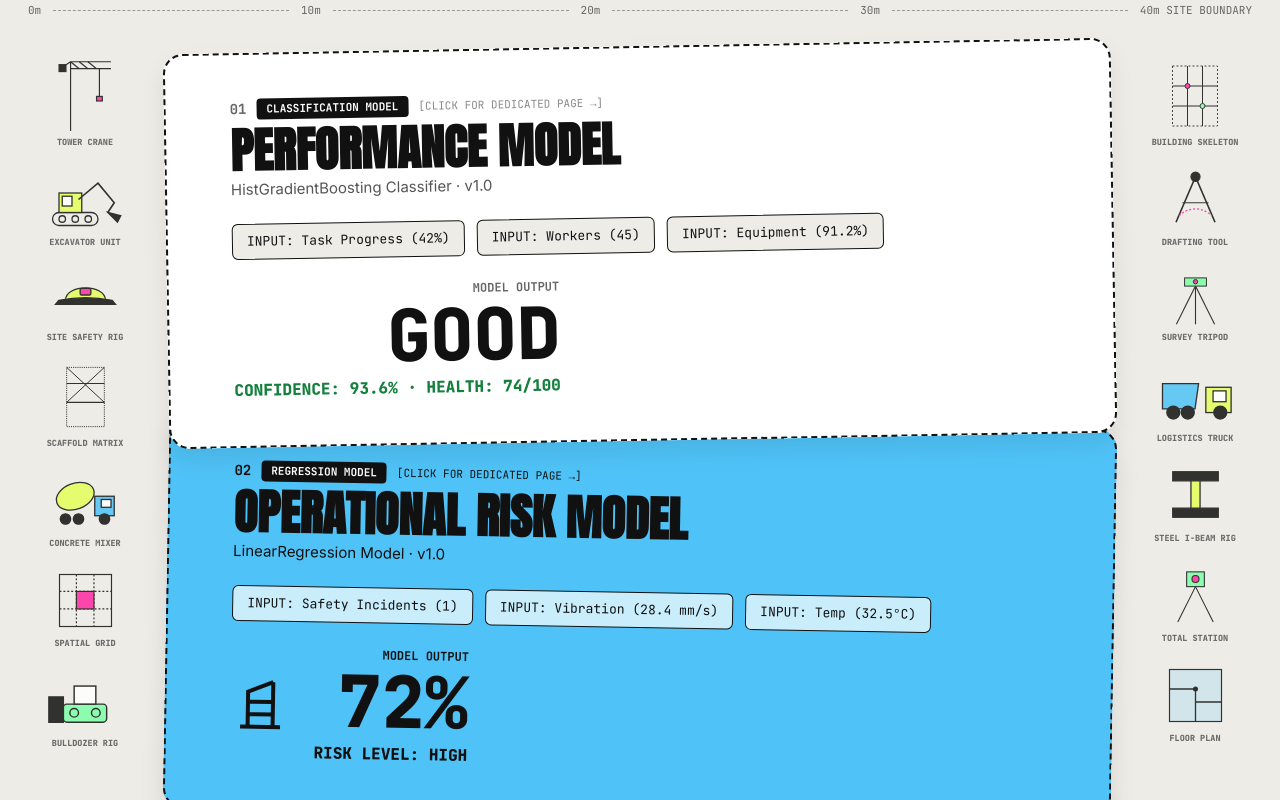
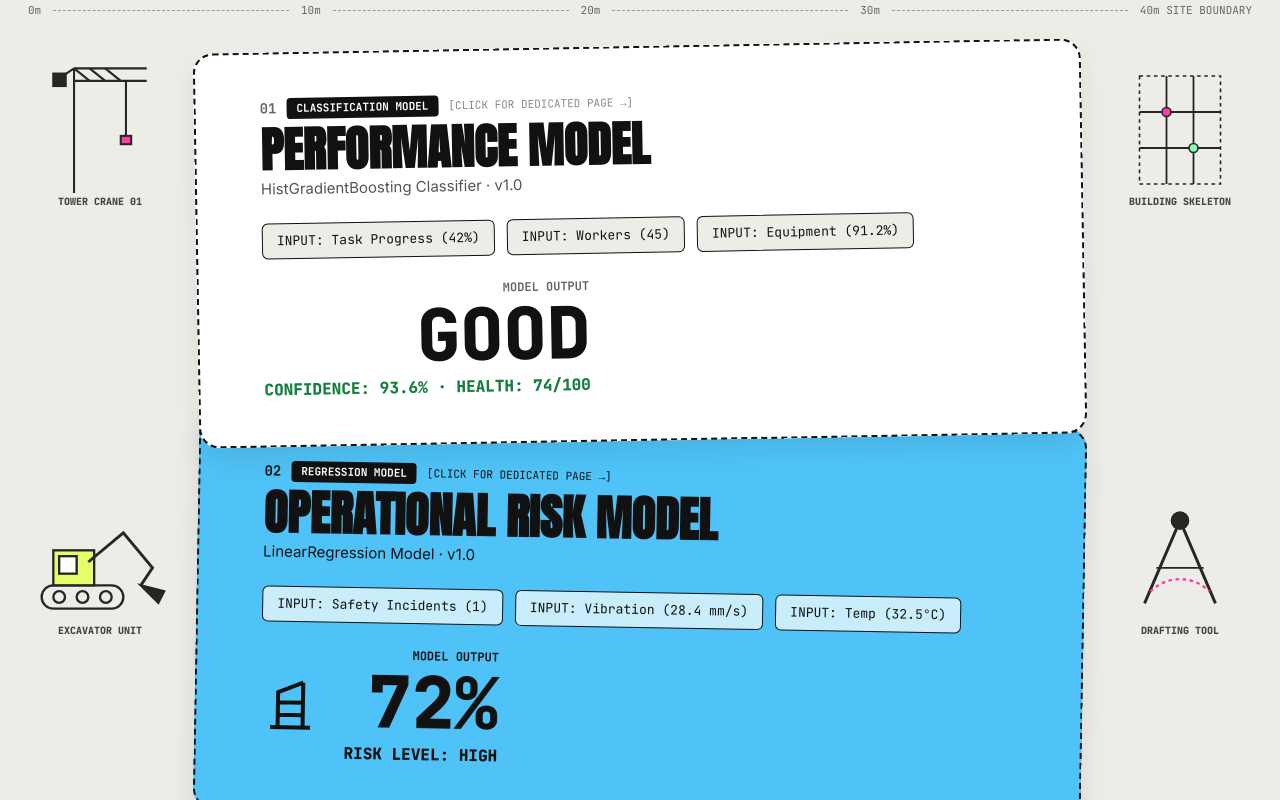
Before and after one commit to shubham392007-sketch/ConArk_Systems, a React (Vite) app in the folder frontend/: page / in a window 1280 px wide. Shown: the part 480-1280 px from the top of the page. Built offline with nearby package versions, Linux system fonts and the light colour scheme; no server answers.

Commit message:
fix(ui): restore large SVG dimensions and map 1-to-1 to each card's 175px vertical height for perfect alignment beside Card 01 to Card 05

```diff
--- a/frontend/src/pages/CommandCenter.tsx
+++ b/frontend/src/pages/CommandCenter.tsx
@@ -179,15 +179,15 @@ export const CommandCenter: React.FC = () => {
         <span>40m SITE BOUNDARY</span>
       </div>
 
-      {/* 3-COLUMN MAIN LAYOUT: EXTREME LEFT SVGS (130px) | EXPANDED WIDE CARDS (1fr) | EXTREME RIGHT SVGS (130px) */}
-      <div style={{ display: 'grid', gridTemplateColumns: '130px 1fr 130px', gap: '16px', alignItems: 'start', marginBottom: '44px' }}>
+      {/* 3-COLUMN MAIN LAYOUT: EXTREME LEFT SVGS (160px) | EXPANDED CARDS (1fr) | EXTREME RIGHT SVGS (160px) */}
+      <div style={{ display: 'grid', gridTemplateColumns: '160px 1fr 160px', gap: '16px', alignItems: 'stretch', marginBottom: '44px' }}>
 
-        {/* EXTREME LEFT MARGIN COLUMN: 7 CONSTRUCTION SVGS EVENLY FRAMING ALL CARDS DOWN TO CARD 05 */}
-        <div style={{ display: 'flex', flexDirection: 'column', gap: '18px', paddingTop: '10px', alignItems: 'center', opacity: 0.85 }}>
+        {/* EXTREME LEFT MARGIN COLUMN: 5 LARGE SVGS MAPPED 1-TO-1 BESIDE EACH CARD */}
+        <div style={{ display: 'flex', flexDirection: 'column', justifyContent: 'space-between', opacity: 0.9, height: '100%' }}>
 
-          {/* SVG 1: Tower Crane */}
-          <div style={{ textAlign: 'center' }}>
-            <svg width="90" height="75" viewBox="0 0 100 130" fill="none" stroke="#111111" strokeWidth="2">
+          {/* SVG 1: Large Tower Crane (Beside Card 01 Performance Model) */}
+          <div style={{ height: '175px', display: 'flex', flexDirection: 'column', alignItems: 'center', justifyContent: 'center' }}>
+            <svg width="140" height="135" viewBox="0 0 100 130" fill="none" stroke="#111111" strokeWidth="2">
               <line x1="25" y1="130" x2="25" y2="10" />
               <line x1="25" y1="10" x2="95" y2="10" />
               <line x1="10" y1="20" x2="25" y2="10" />
@@ -195,16 +195,16 @@ export const CommandCenter: React.FC = () => {
               <line x1="25" y1="10" x2="40" y2="22" />
               <line x1="40" y1="10" x2="55" y2="22" />
               <line x1="55" y1="10" x2="70" y2="22" />
-              <line x1="75" y1="22" x2="75" y2="70" />
-              <rect x="70" y="70" width="10" height="8" fill="#FF2AA1" stroke="#111111" />
+              <line x1="75" y1="22" x2="75" y2="75" />
+              <rect x="70" y="75" width="10" height="8" fill="#FF2AA1" stroke="#111111" />
               <rect x="5" y="15" width="12" height="12" fill="#111111" />
             </svg>
-            <span style={{ fontSize: '8.5px', fontFamily: 'JetBrains Mono, monospace', fontWeight: '800', color: '#555', display: 'block' }}>TOWER CRANE</span>
+            <span style={{ fontSize: '10px', fontFamily: 'JetBrains Mono, monospace', fontWeight: '800', color: '#333', marginTop: '2px' }}>TOWER CRANE 01</span>
           </div>
 
-          {/* SVG 2: Heavy Excavator */}
-          <div style={{ textAlign: 'center' }}>
-            <svg width="90" height="65" viewBox="0 0 120 100" fill="none" stroke="#111111" strokeWidth="2">
+          {/* SVG 2: Large Heavy Excavator (Beside Card 02 Risk Model) */}
+          <div style={{ height: '175px', display: 'flex', flexDirection: 'column', alignItems: 'center', justifyContent: 'center' }}>
+            <svg width="140" height="120" viewBox="0 0 120 100" fill="none" stroke="#111111" strokeWidth="2">
               <rect x="10" y="70" width="70" height="20" rx="10" fill="#EDECE7" />
               <circle cx="25" cy="80" r="5" />
               <circle cx="45" cy="80" r="5" />
@@ -214,34 +214,36 @@ export const CommandCenter: React.FC = () => {
               <path d="M50 50 L80 25 L105 55 L95 70" strokeWidth="2.5" />
               <path d="M95 70 L115 75 L110 85 Z" fill="#111111" />
             </svg>
-            <span style={{ fontSize: '8.5px', fontFamily: 'JetBrains Mono, monospace', fontWeight: '800', color: '#555', display: 'block' }}>EXCAVATOR UNIT</span>
+            <span style={{ fontSize: '10px', fontFamily: 'JetBrains Mono, monospace', fontWeight: '800', color: '#333', marginTop: '2px' }}>EXCAVATOR UNIT</span>
           </div>
 
-          {/* SVG 3: Safety Helmet */}
-          <div style={{ textAlign: 'center' }}>
-            <svg width="85" height="60" viewBox="0 0 100 90" fill="none" stroke="#111111" strokeWidth="2">
+          {/* SVG 3: Large Site Safety Rig (Beside Card 03 Cost Forecast Model) */}
+          <div style={{ height: '175px', display: 'flex', flexDirection: 'column', alignItems: 'center', justifyContent: 'center' }}>
+            <svg width="130" height="110" viewBox="0 0 100 90" fill="none" stroke="#111111" strokeWidth="2">
               <path d="M20 50 C20 25, 80 25, 80 50 Z" fill="#E4FF5B" stroke="#111111" />
               <path d="M10 50 Q50 42 90 50 L95 56 L5 56 Z" fill="#111111" />
               <rect x="42" y="32" width="16" height="10" fill="#FF2AA1" rx="2" />
             </svg>
-            <span style={{ fontSize: '8.5px', fontFamily: 'JetBrains Mono, monospace', fontWeight: '800', color: '#555', display: 'block' }}>SITE SAFETY RIG</span>
+            <span style={{ fontSize: '10px', fontFamily: 'JetBrains Mono, monospace', fontWeight: '800', color: '#333', marginTop: '2px' }}>SITE SAFETY RIG</span>
           </div>
 
-          {/* SVG 4: Scaffolding Grid */}
-          <div style={{ textAlign: 'center' }}>
-            <svg width="85" height="70" viewBox="0 0 100 130" fill="none" stroke="#111111" strokeWidth="1.8">
-              <rect x="15" y="10" width="70" height="110" strokeDasharray="2 2" />
+          {/* SVG 4: Large Scaffolding Matrix (Beside Card 04 Time Forecast Model) */}
+          <div style={{ height: '175px', display: 'flex', flexDirection: 'column', alignItems: 'center', justifyContent: 'center' }}>
+            <svg width="130" height="135" viewBox="0 0 100 130" fill="none" stroke="#111111" strokeWidth="1.8">
+              <rect x="15" y="10" width="70" height="110" strokeDasharray="3 3" />
               <line x1="15" y1="40" x2="85" y2="40" strokeWidth="2" />
               <line x1="15" y1="75" x2="85" y2="75" strokeWidth="2" />
               <line x1="15" y1="10" x2="85" y2="75" />
               <line x1="85" y1="10" x2="15" y2="75" />
+              <line x1="15" y1="75" x2="85" y2="120" />
+              <line x1="85" y1="75" x2="15" y2="120" />
             </svg>
-            <span style={{ fontSize: '8.5px', fontFamily: 'JetBrains Mono, monospace', fontWeight: '800', color: '#555', display: 'block' }}>SCAFFOLD MATRIX</span>
+            <span style={{ fontSize: '10px', fontFamily: 'JetBrains Mono, monospace', fontWeight: '800', color: '#333', marginTop: '2px' }}>SCAFFOLD MATRIX</span>
           </div>
 
-          {/* SVG 5: Concrete Mixer Truck (Directly Beside Card 04/05) */}
-          <div style={{ textAlign: 'center' }}>
-            <svg width="90" height="65" viewBox="0 0 120 100" fill="none" stroke="#111111" strokeWidth="2">
+          {/* SVG 5: Large Concrete Mixer Truck (Beside Card 05 Space Optimization Model) */}
+          <div style={{ height: '175px', display: 'flex', flexDirection: 'column', alignItems: 'center', justifyContent: 'center' }}>
+            <svg width="140" height="120" viewBox="0 0 120 100" fill="none" stroke="#111111" strokeWidth="2">
               <ellipse cx="45" cy="45" rx="30" ry="20" transform="rotate(-20 45 45)" fill="#E4FF5B" stroke="#111111" />
               <rect x="75" y="45" width="30" height="30" fill="#4FC3F7" stroke="#111111" />
               <rect x="85" y="50" width="15" height="12" fill="#FFFFFF" stroke="#111111" />
@@ -249,32 +251,7 @@ export const CommandCenter: React.FC = () => {
               <circle cx="50" cy="80" r="8" fill="#111111" />
               <circle cx="90" cy="80" r="8" fill="#111111" />
             </svg>
-            <span style={{ fontSize: '8.5px', fontFamily: 'JetBrains Mono, monospace', fontWeight: '800', color: '#555', display: 'block' }}>CONCRETE MIXER</span>
-          </div>
-
-          {/* SVG 6: 2D Spatial Grid (Directly Beside Card 05 Space Optimization) */}
-          <div style={{ textAlign: 'center' }}>
-            <svg width="85" height="65" viewBox="0 0 100 100" fill="none" stroke="#111111" strokeWidth="1.8">
-              <rect x="10" y="10" width="80" height="80" fill="#EDECE7" stroke="#111111" />
-              <line x1="10" y1="36" x2="90" y2="36" strokeDasharray="3 3" />
-              <line x1="10" y1="63" x2="90" y2="63" strokeDasharray="3 3" />
-              <line x1="36" y1="10" x2="36" y2="90" strokeDasharray="3 3" />
-              <line x1="63" y1="10" x2="63" y2="90" strokeDasharray="3 3" />
-              <rect x="36" y="36" width="27" height="27" fill="#FF2AA1" stroke="#111111" />
-            </svg>
-            <span style={{ fontSize: '8.5px', fontFamily: 'JetBrains Mono, monospace', fontWeight: '800', color: '#555', display: 'block' }}>SPATIAL GRID</span>
-          </div>
-
-          {/* SVG 7: Heavy Bulldozer (Beside Card 05 Bottom) */}
-          <div style={{ textAlign: 'center' }}>
-            <svg width="90" height="65" viewBox="0 0 120 90" fill="none" stroke="#111111" strokeWidth="2">
-              <rect x="30" y="50" width="60" height="25" rx="5" fill="#7CFFA6" stroke="#111111" />
-              <rect x="45" y="25" width="30" height="25" fill="#FFFFFF" stroke="#111111" />
-              <path d="M10 40 L30 40 L30 75 L10 75 Z" fill="#111111" />
-              <circle cx="45" cy="62" r="6" />
-              <circle cx="75" cy="62" r="6" />
-            </svg>
-            <span style={{ fontSize: '8.5px', fontFamily: 'JetBrains Mono, monospace', fontWeight: '800', color: '#555', display: 'block' }}>BULLDOZER RIG</span>
+            <span style={{ fontSize: '10px', fontFamily: 'JetBrains Mono, monospace', fontWeight: '800', color: '#333', marginTop: '2px' }}>CONCRETE MIXER</span>
           </div>
 
         </div>
@@ -579,12 +556,12 @@ export const CommandCenter: React.FC = () => {
           </div>
         </div>
 
-        {/* EXTREME RIGHT MARGIN COLUMN: 7 CONSTRUCTION SVGS EVENLY FRAMING ALL CARDS DOWN TO CARD 05 */}
-        <div style={{ display: 'flex', flexDirection: 'column', gap: '18px', paddingTop: '10px', alignItems: 'center', opacity: 0.85 }}>
+        {/* EXTREME RIGHT MARGIN COLUMN: 5 LARGE SVGS MAPPED 1-TO-1 BESIDE EACH CARD */}
+        <div style={{ display: 'flex', flexDirection: 'column', justifyContent: 'space-between', opacity: 0.9, height: '100%' }}>
 
-          {/* SVG 1: Building Skeleton */}
-          <div style={{ textAlign: 'center' }}>
-            <svg width="90" height="75" viewBox="0 0 120 150" fill="none" stroke="#111111" strokeWidth="1.8">
+          {/* SVG 1: Large Building Skeleton (Beside Card 01 Performance Model) */}
+          <div style={{ height: '175px', display: 'flex', flexDirection: 'column', alignItems: 'center', justifyContent: 'center' }}>
+            <svg width="130" height="135" viewBox="0 0 120 150" fill="none" stroke="#111111" strokeWidth="1.8">
               <rect x="15" y="20" width="90" height="120" strokeDasharray="4 4" fill="#EDECE7" />
               <line x1="15" y1="60" x2="105" y2="60" strokeWidth="2" />
               <line x1="15" y1="100" x2="105" y2="100" strokeWidth="2" />
@@ -593,36 +570,36 @@ export const CommandCenter: React.FC = () => {
               <circle cx="45" cy="60" r="5" fill="#FF2AA1" />
               <circle cx="75" cy="100" r="5" fill="#7CFFA6" stroke="#111" />
             </svg>
-            <span style={{ fontSize: '8.5px', fontFamily: 'JetBrains Mono, monospace', fontWeight: '800', color: '#555', display: 'block' }}>BUILDING SKELETON</span>
+            <span style={{ fontSize: '10px', fontFamily: 'JetBrains Mono, monospace', fontWeight: '800', color: '#333', marginTop: '2px' }}>BUILDING SKELETON</span>
           </div>
 
-          {/* SVG 2: Drafting Compass */}
-          <div style={{ textAlign: 'center' }}>
-            <svg width="85" height="65" viewBox="0 0 110 100" fill="none" stroke="#111111" strokeWidth="1.8">
+          {/* SVG 2: Large Drafting Compass (Beside Card 02 Risk Model) */}
+          <div style={{ height: '175px', display: 'flex', flexDirection: 'column', alignItems: 'center', justifyContent: 'center' }}>
+            <svg width="130" height="120" viewBox="0 0 110 100" fill="none" stroke="#111111" strokeWidth="1.8">
               <line x1="55" y1="15" x2="25" y2="85" strokeWidth="2.5" />
               <line x1="55" y1="15" x2="85" y2="85" strokeWidth="2.5" />
               <circle cx="55" cy="15" r="7" fill="#111111" />
               <line x1="35" y1="55" x2="75" y2="55" strokeWidth="1.5" />
               <path d="M 30 75 A 35 35 0 0 1 80 75" strokeDasharray="3 3" stroke="#FF2AA1" strokeWidth="2" />
             </svg>
-            <span style={{ fontSize: '8.5px', fontFamily: 'JetBrains Mono, monospace', fontWeight: '800', color: '#555', display: 'block' }}>DRAFTING TOOL</span>
+            <span style={{ fontSize: '10px', fontFamily: 'JetBrains Mono, monospace', fontWeight: '800', color: '#333', marginTop: '2px' }}>DRAFTING TOOL</span>
           </div>
 
-          {/* SVG 3: Survey Tripod */}
-          <div style={{ textAlign: 'center' }}>
-            <svg width="85" height="60" viewBox="0 0 100 110" fill="none" stroke="#111111" strokeWidth="1.8">
+          {/* SVG 3: Large Survey Tripod (Beside Card 03 Cost Forecast Model) */}
+          <div style={{ height: '175px', display: 'flex', flexDirection: 'column', alignItems: 'center', justifyContent: 'center' }}>
+            <svg width="125" height="120" viewBox="0 0 100 110" fill="none" stroke="#111111" strokeWidth="1.8">
               <line x1="50" y1="35" x2="15" y2="105" strokeWidth="2" />
               <line x1="50" y1="35" x2="50" y2="105" strokeWidth="2" />
               <line x1="50" y1="35" x2="85" y2="105" strokeWidth="2" />
               <rect x="30" y="20" width="40" height="15" fill="#7CFFA6" stroke="#111111" />
               <circle cx="50" cy="27" r="4" fill="#FF2AA1" />
             </svg>
-            <span style={{ fontSize: '8.5px', fontFamily: 'JetBrains Mono, monospace', fontWeight: '800', color: '#555', display: 'block' }}>SURVEY TRIPOD</span>
+            <span style={{ fontSize: '10px', fontFamily: 'JetBrains Mono, monospace', fontWeight: '800', color: '#333', marginTop: '2px' }}>SURVEY TRIPOD</span>
           </div>
 
-          {/* SVG 4: Concrete Dump Truck */}
-          <div style={{ textAlign: 'center' }}>
-            <svg width="90" height="65" viewBox="0 0 120 90" fill="none" stroke="#111111" strokeWidth="1.8">
+          {/* SVG 4: Large Logistics Dump Truck (Beside Card 04 Time Forecast Model) */}
+          <div style={{ height: '175px', display: 'flex', flexDirection: 'column', alignItems: 'center', justifyContent: 'center' }}>
+            <svg width="140" height="110" viewBox="0 0 120 90" fill="none" stroke="#111111" strokeWidth="1.8">
               <rect x="75" y="35" width="35" height="35" fill="#E4FF5B" stroke="#111111" />
               <rect x="85" y="40" width="18" height="15" fill="#FFFFFF" stroke="#111111" />
               <path d="M15 30 L65 30 L60 65 L15 65 Z" fill="#4FC3F7" stroke="#111111" />
@@ -630,38 +607,17 @@ export const CommandCenter: React.FC = () => {
               <circle cx="50" cy="70" r="9" fill="#111111" />
               <circle cx="95" cy="70" r="9" fill="#111111" />
             </svg>
-            <span style={{ fontSize: '8.5px', fontFamily: 'JetBrains Mono, monospace', fontWeight: '800', color: '#555', display: 'block' }}>LOGISTICS TRUCK</span>
+            <span style={{ fontSize: '10px', fontFamily: 'JetBrains Mono, monospace', fontWeight: '800', color: '#333', marginTop: '2px' }}>LOGISTICS TRUCK</span>
           </div>
 
-          {/* SVG 5: Steel I-Beam Framework (Directly Beside Card 04/05) */}
-          <div style={{ textAlign: 'center' }}>
-            <svg width="85" height="65" viewBox="0 0 100 100" fill="none" stroke="#111111" strokeWidth="2">
+          {/* SVG 5: Large Steel I-Beam Rig (Beside Card 05 Space Optimization Model) */}
+          <div style={{ height: '175px', display: 'flex', flexDirection: 'column', alignItems: 'center', justifyContent: 'center' }}>
+            <svg width="130" height="120" viewBox="0 0 100 100" fill="none" stroke="#111111" strokeWidth="2">
               <rect x="15" y="15" width="70" height="14" fill="#111111" />
               <rect x="15" y="71" width="70" height="14" fill="#111111" />
               <rect x="43" y="29" width="14" height="42" fill="#E4FF5B" stroke="#111111" />
             </svg>
-            <span style={{ fontSize: '8.5px', fontFamily: 'JetBrains Mono, monospace', fontWeight: '800', color: '#555', display: 'block' }}>STEEL I-BEAM RIG</span>
-          </div>
-
-          {/* SVG 6: Total Station Survey Station (Directly Beside Card 05 Space Optimization) */}
-          <div style={{ textAlign: 'center' }}>
-            <svg width="85" height="65" viewBox="0 0 100 110" fill="none" stroke="#111111" strokeWidth="1.8">
-              <line x1="50" y1="40" x2="20" y2="100" />
-              <line x1="50" y1="40" x2="80" y2="100" />
-              <rect x="35" y="15" width="30" height="25" fill="#7CFFA6" stroke="#111111" />
-              <circle cx="50" cy="27" r="6" fill="#FF2AA1" />
-            </svg>
-            <span style={{ fontSize: '8.5px', fontFamily: 'JetBrains Mono, monospace', fontWeight: '800', color: '#555', display: 'block' }}>TOTAL STATION</span>
-          </div>
-
-          {/* SVG 7: Architectural Floor Plan Blueprint (Beside Card 05 Bottom) */}
-          <div style={{ textAlign: 'center' }}>
-            <svg width="85" height="65" viewBox="0 0 100 100" fill="none" stroke="#111111" strokeWidth="1.8">
-              <rect x="10" y="10" width="80" height="80" fill="#4FC3F7" fillOpacity="0.2" stroke="#111111" />
-              <path d="M10 40 L50 40 L50 90 M50 60 L90 60" strokeWidth="2" stroke="#111111" />
-              <circle cx="50" cy="40" r="3" fill="#111111" />
-            </svg>
-            <span style={{ fontSize: '8.5px', fontFamily: 'JetBrains Mono, monospace', fontWeight: '800', color: '#555', display: 'block' }}>FLOOR PLAN</span>
+            <span style={{ fontSize: '10px', fontFamily: 'JetBrains Mono, monospace', fontWeight: '800', color: '#333', marginTop: '2px' }}>STEEL I-BEAM RIG</span>
           </div>
 
         </div>
```
